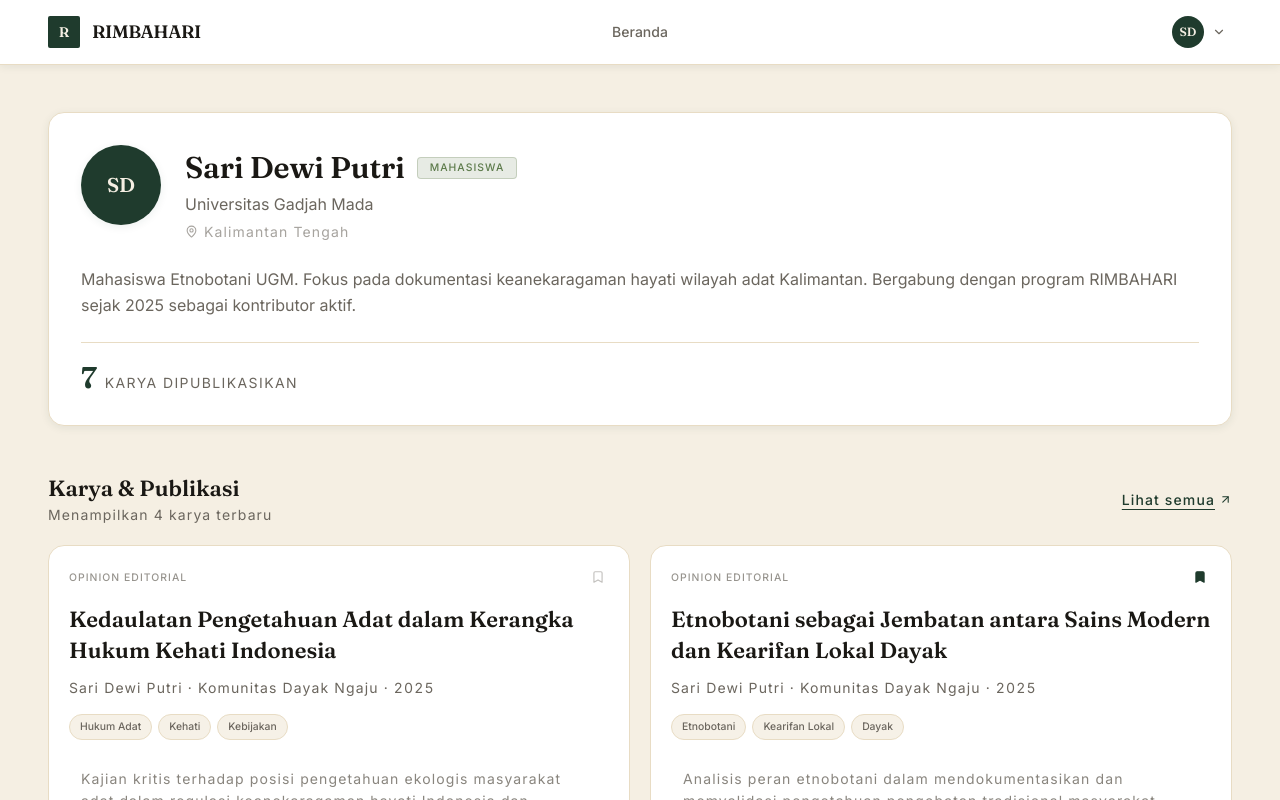
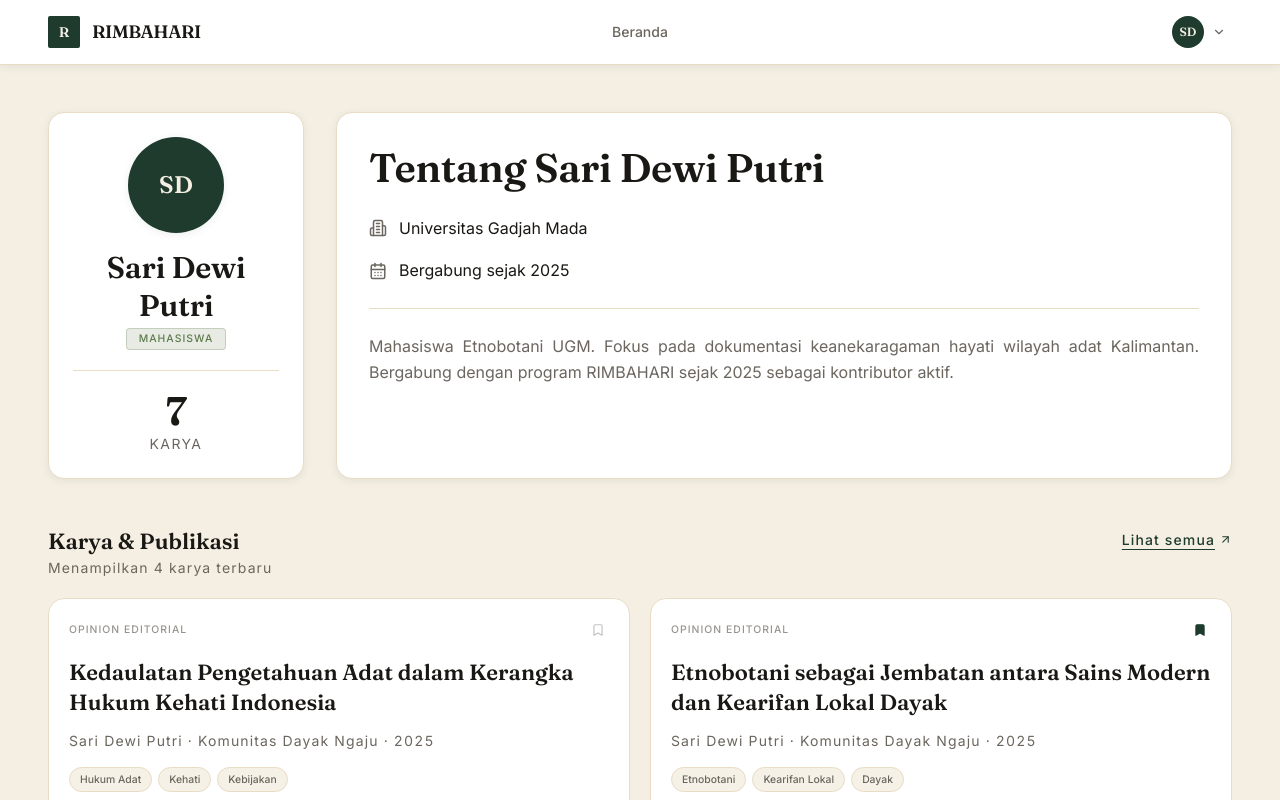
Before and after one commit to anitakny/rimbara-frontend-react, a React (Vite) app: page /profile in a window 1280 px wide. Shown: the top 800 px of the page. Built offline with nearby package versions, Linux system fonts and the light colour scheme.

Commit message:
feat: update ProfilePage layout and enhance profile information display

```diff
--- a/src/pages/ProfilePage.jsx
+++ b/src/pages/ProfilePage.jsx
@@ -1,19 +1,17 @@
-import { MapPin, ArrowUpRight } from 'lucide-react'
+import { Building2, MapPin, CalendarDays, ShieldCheck, ArrowUpRight } from 'lucide-react'
 import Navbar from '../components/Navbar'
 import ProfilePublicationCard from '../components/ProfilePage/ProfilePublicationCard'
 
-// Placeholder — replace with real data from /api/users/me/profile/
 const mockProfile = {
   name: 'Sari Dewi Putri',
   initials: 'SD',
   role: 'Mahasiswa',
   institution: 'Universitas Gadjah Mada',
-  location: 'Kalimantan Tengah',
+  joinedYear: '2025',
   bio: 'Mahasiswa Etnobotani UGM. Fokus pada dokumentasi keanekaragaman hayati wilayah adat Kalimantan. Bergabung dengan program RIMBAHARI sejak 2025 sebagai kontributor aktif.',
-  karya: 7,
+  karya: 7
 }
 
-// Placeholder — replace with /api/users/{id}/contributions/ (latest 3)
 const mockPublications = [
   {
     type: 'Opinion Editorial',
@@ -21,8 +19,7 @@ const mockPublications = [
     author: 'Sari Dewi Putri',
     community: 'Komunitas Dayak Ngaju',
     year: '2025',
-    excerpt:
-      'Kajian kritis terhadap posisi pengetahuan ekologis masyarakat adat dalam regulasi keanekaragaman hayati Indonesia dan tantangan pengakuan hak epistemic komunitas lokal.',
+    excerpt: 'Kajian kritis terhadap posisi pengetahuan ekologis masyarakat adat dalam regulasi keanekaragaman hayati Indonesia dan tantangan pengakuan hak epistemic komunitas lokal.',
     tags: ['Hukum Adat', 'Kehati', 'Kebijakan'],
     isBookmarked: false,
   },
@@ -32,8 +29,7 @@ const mockPublications = [
     author: 'Sari Dewi Putri',
     community: 'Komunitas Dayak Ngaju',
     year: '2025',
-    excerpt:
-      'Analisis peran etnobotani dalam mendokumentasikan dan memvalidasi pengetahuan pengobatan tradisional masyarakat Dayak Ngaju sebagai kontribusi nyata pada ilmu pengetahuan global.',
+    excerpt: 'Analisis peran etnobotani dalam mendokumentasikan dan memvalidasi pengetahuan pengobatan tradisional masyarakat Dayak Ngaju sebagai kontribusi nyata pada ilmu pengetahuan global.',
     tags: ['Etnobotani', 'Kearifan Lokal', 'Dayak'],
     isBookmarked: true,
   },
@@ -43,8 +39,7 @@ const mockPublications = [
     author: 'Sari Dewi Putri',
     community: 'Komunitas Dayak Ngaju',
     year: '2025',
-    excerpt:
-      'Argumen metodologis untuk menjadikan pemetaan berbasis komunitas sebagai prasyarat etis dalam setiap penelitian yang melibatkan wilayah adat dan sumber daya alam lokal.',
+    excerpt: 'Argumen metodologis untuk menjadikan pemetaan berbasis komunitas sebagai prasyarat etis dalam setiap penelitian yang melibatkan wilayah adat dan sumber daya alam lokal.',
     tags: ['Metodologi', 'Pemetaan', 'Etika Riset'],
     isBookmarked: false,
   },
@@ -54,8 +49,7 @@ const mockPublications = [
     author: 'Sari Dewi Putri',
     community: 'Komunitas Dayak Ngaju',
     year: '2025',
-    excerpt:
-      'Eksplorasi terhadap peran rotan sebagai spesies kunci dalam praktik agroforestri tradisional masyarakat Dayak dan relevansinya bagi keberlanjutan ekosistem hutan hujan tropis.',
+    excerpt: 'Eksplorasi terhadap peran rotan sebagai spesies kunci dalam praktik agroforestri tradisional masyarakat Dayak dan relevansinya bagi keberlanjutan ekosistem hutan hujan tropis.',
     tags: ['Agroforestri', 'Ekologi', 'Rotan'],
     isBookmarked: false,
   },
@@ -76,62 +70,81 @@ export default function ProfilePage() {
       <Navbar />
 
       <main className="pt-16">
-        <div className="max-w-content mx-auto px-6 lg:px-12 py-12 flex flex-col gap-12">
+        <div className="max-w-content mx-auto px-6 lg:px-12 py-8 md:py-12 flex flex-col gap-8 md:gap-12">
 
-          {/* ── Profile Header Card ──────────────────────────────── */}
-          <div className="bg-white rounded-card border border-sand shadow-subtle p-8">
-            <div className="flex items-start gap-6">
+          {/* ── Profile Header ────────────────────────────────────── */}
+          <div className="flex flex-col md:flex-row gap-6 md:gap-8">
+
+            {/* Left — identity card */}
+            <div className="bg-white rounded-card border border-sand shadow-subtle p-6
+              flex flex-col items-center text-center md:w-64 md:flex-shrink-0">
+
               {/* Avatar */}
-              <div className="w-20 h-20 rounded-full bg-forest flex items-center justify-center flex-shrink-0 shadow-subtle">
-                <span className="font-serif font-semibold text-xl text-bone leading-none">
+              <div className="w-24 h-24 rounded-full bg-forest flex items-center justify-center shadow-subtle mb-4">
+                <span className="font-serif font-semibold text-2xl text-bone leading-none">
                   {mockProfile.initials}
                 </span>
               </div>
 
-              {/* Identity */}
-              <div className="flex-1 min-w-0 pt-1">
-                <div className="flex items-center gap-3 flex-wrap mb-1">
-                  <h1 className="font-serif text-h2 font-semibold text-ink leading-tight">
-                    {mockProfile.name}
-                  </h1>
-                  <span className={`tag text-[0.65rem] py-0.5 ${role.bg} ${role.text} border ${role.border}`}>
-                    {mockProfile.role}
+              {/* Name */}
+              <h1 className="font-serif text-h2 font-semibold text-ink leading-tight mb-1">
+                {mockProfile.name}
+              </h1>
+
+              {/* Role badge */}
+              <span className={`tag text-[0.65rem] py-0.5 ${role.bg} ${role.text} border ${role.border}`}>
+                {mockProfile.role}
+              </span>
+
+              {/* Divider + stat */}
+              <div className="w-full border-t border-sand mt-5 pt-5">
+                <span className="font-serif text-h1 font-semibold text-ink font-tabular leading-none block">
+                  {mockProfile.karya}
+                </span>
+                <span className="font-sans text-caption text-ash uppercase tracking-widest mt-0.5 block">
+                  Karya
+                </span>
+              </div>
+            </div>
+
+            {/* Right — about section */}
+            <div className="flex-1 min-w-0 bg-white rounded-card border border-sand shadow-subtle p-6 md:p-8">
+              <h2 className="font-serif text-h1 font-semibold text-ink mb-6">
+                Tentang {mockProfile.name}
+              </h2>
+
+              {/* Info rows */}
+              <div className="flex flex-col gap-4 mb-6">
+                <div className="flex items-center gap-3">
+                  <Building2 size={18} className="text-ash flex-shrink-0" />
+                  <span className="font-sans text-body text-ink">
+                    {mockProfile.institution}
                   </span>
                 </div>
 
-                <p className="font-sans text-body text-ash mb-1">
-                  {mockProfile.institution}
-                </p>
+                <div className="flex items-center gap-3">
+                  <CalendarDays size={18} className="text-ash flex-shrink-0" />
+                  <span className="font-sans text-body text-ink">
+                    Bergabung sejak {mockProfile.joinedYear}
+                  </span>
+                </div>
+              </div>
 
-                {mockProfile.location && (
-                  <div className="flex items-center gap-1.5 text-ash/60">
-                    <MapPin size={13} />
-                    <span className="font-sans text-caption">{mockProfile.location}</span>
-                  </div>
-                )}
-              </div>
+              {/* Divider */}
+              <div className="h-px bg-sand mb-6" />
+
+              {/* Bio */}
+              <p className="font-sans text-body text-ash leading-relaxed text-justify">
+                {mockProfile.bio}
+              </p>
             </div>
 
-            {/* Bio */}
-            <p className="font-sans text-body text-ash leading-relaxed mt-6">
-              {mockProfile.bio}
-            </p>
-
-            {/* Karya stat */}
-            <div className="flex items-baseline gap-2 mt-6 pt-5 border-t border-sand">
-              <span className="font-serif text-h2 font-semibold text-forest font-tabular leading-none">
-                {mockProfile.karya}
-              </span>
-              <span className="font-sans text-caption text-ash uppercase tracking-widest">
-                Karya Dipublikasikan
-              </span>
-            </div>
           </div>
 
           {/* ── Publications Section ──────────────────────────────── */}
-          <div className="flex flex-col gap-5">
+          <div className="flex flex-col gap-4 md:gap-5">
             {/* Section header */}
-            <div className="flex items-center justify-between">
+            <div className="flex items-start justify-between gap-4">
               <div>
                 <h2 className="font-serif text-h3 font-semibold text-ink">
                   Karya &amp; Publikasi
@@ -142,20 +155,32 @@ export default function ProfilePage() {
               </div>
               <a
                 href="/kontributor"
-                className="inline-flex items-center gap-1 font-sans text-caption font-medium
-                  text-forest hover:text-clay transition-colors duration-[240ms] underline underline-offset-4"
+                className="hidden md:inline-flex items-center gap-1 font-sans text-caption font-medium
+                  text-forest hover:text-clay transition-colors duration-[240ms] underline underline-offset-4
+                  flex-shrink-0 mt-0.5"
               >
                 Lihat semua
                 <ArrowUpRight size={13} />
               </a>
             </div>
 
-            {/* Cards — 2×2 grid */}
-            <div className="grid grid-cols-2 gap-5">
+            {/* Cards — 1 col mobile, 2×2 desktop */}
+            <div className="grid grid-cols-1 md:grid-cols-2 gap-4 md:gap-5">
               {mockPublications.map((pub) => (
                 <ProfilePublicationCard key={pub.title} publication={pub} />
               ))}
             </div>
+
+            {/* Mobile: below cards */}
+            <a
+              href="/kontributor"
+              className="md:hidden self-center inline-flex items-center gap-1 font-sans text-caption
+                font-medium text-forest hover:text-clay transition-colors duration-[240ms]
+                underline underline-offset-4"
+            >
+              Lihat semua karya
+              <ArrowUpRight size={13} />
+            </a>
           </div>
 
         </div>
```
